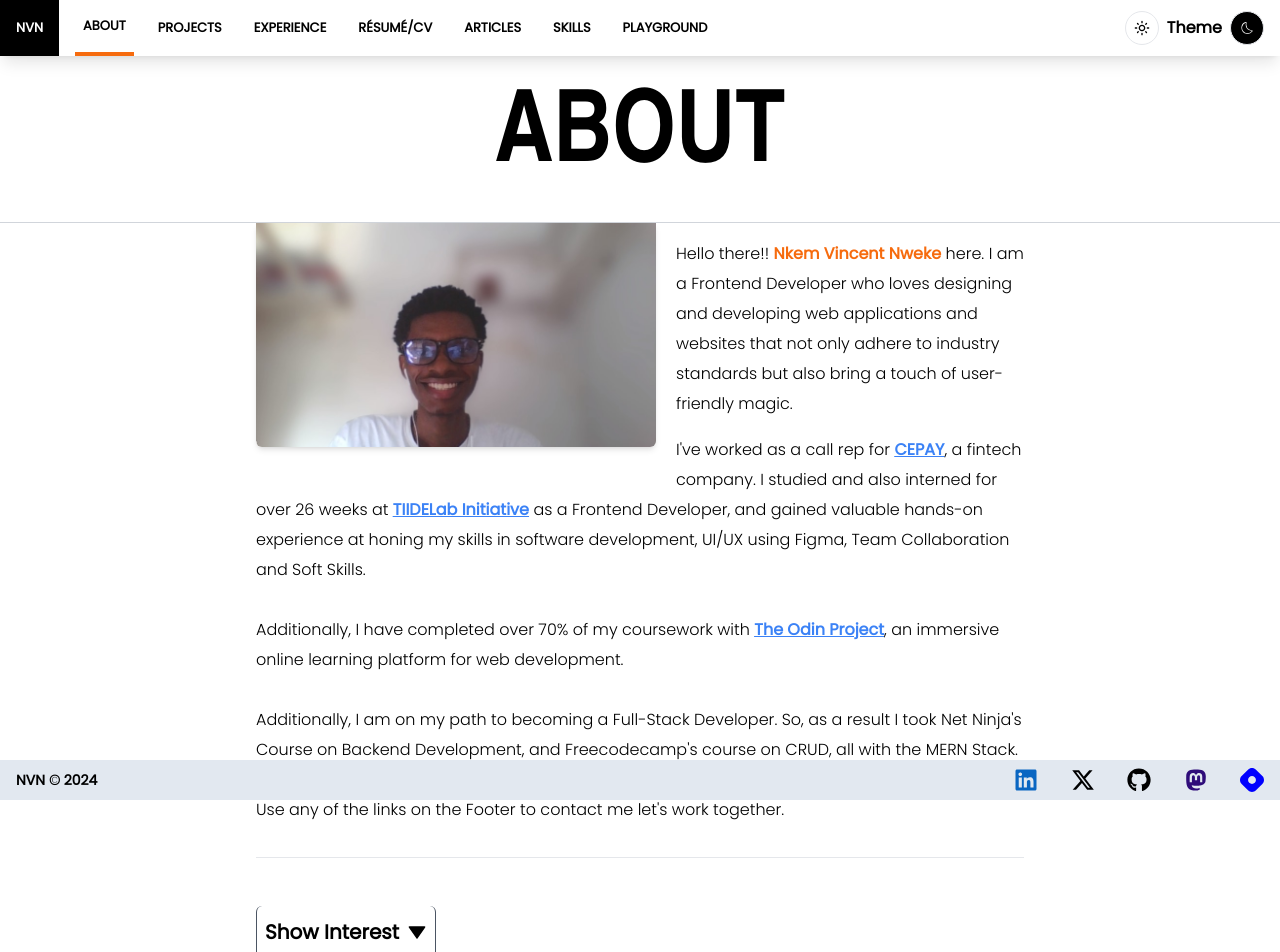
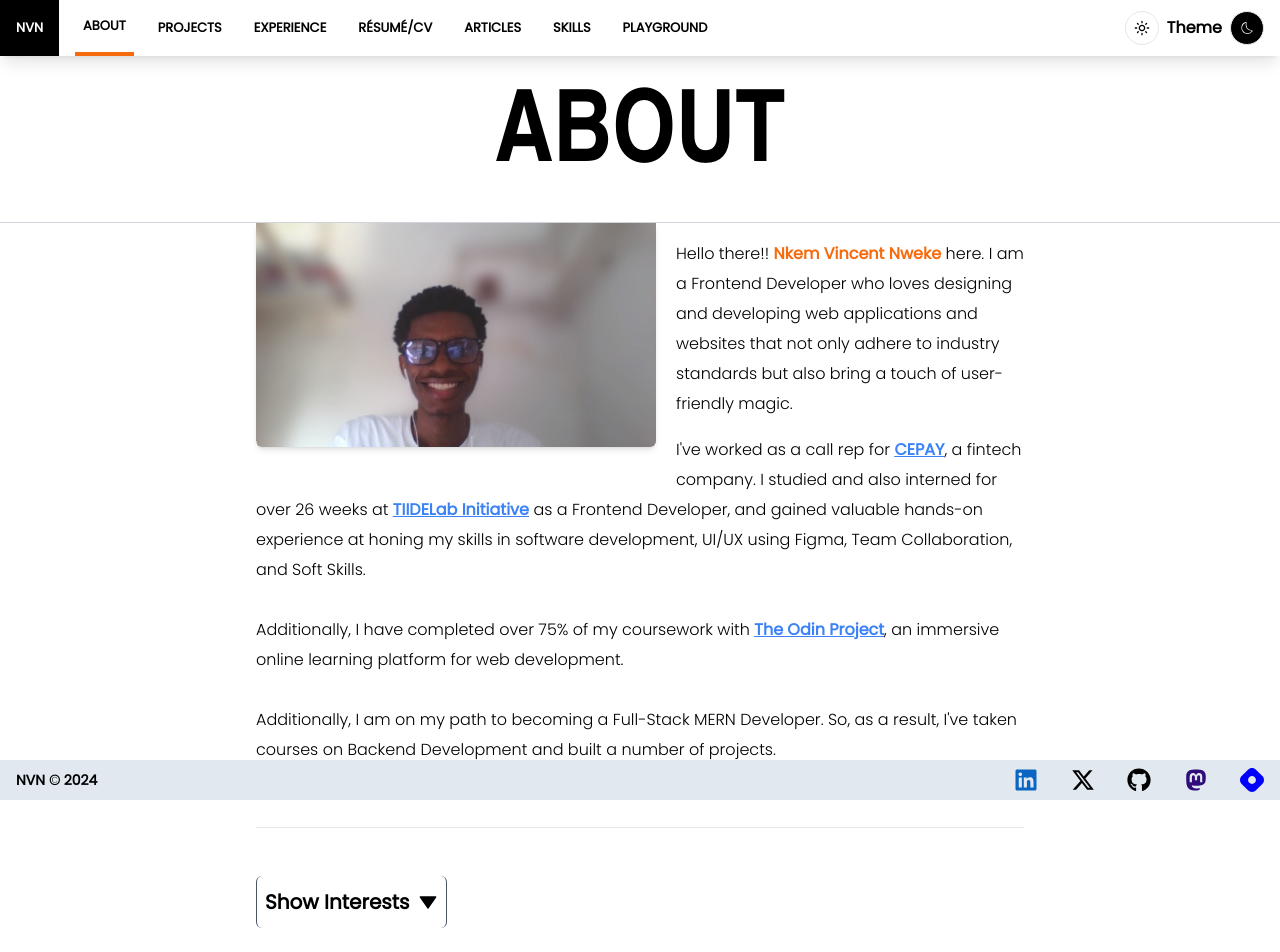
Before and after one commit to Nkemakolamuko/main-portfolio, a React (Vite) app: page /about in a window 1280 px wide. Shown: the top 952 px of the page. Built offline with nearby package versions, Linux system fonts and the light colour scheme.

Commit message:
Add new skill and make adjustments to About me --

```diff
--- a/src/components/pages/About.jsx
+++ b/src/components/pages/About.jsx
@@ -1,45 +1,44 @@
-import React, { useState, useRef } from "react";
+import React, { useState, useRef, useContext } from "react";
 import Header from "../Header";
 import PageTitle from "../PageTitle";
 import PFP from "./PFP.jpg";
 import Footer from "../Footer";
 import { BiSolidDownArrow } from "react-icons/bi";
 import HeaderHamburger from "./components/HeaderHamburger";
-import { ToastContainer, toast } from "react-toastify";
+import { ToastContainer } from "react-toastify";
 import "react-toastify/dist/ReactToastify.css";
 import { ThemeContext } from "../../App";
-import { useContext } from "react";
 
 const About = () => {
-  const { theme, setTheme } = useContext(ThemeContext);
-  const [interest, setInterests] = useState(false);
-  const interests = useRef(null);
+  const { theme } = useContext(ThemeContext);
+  const [isInterestVisible, setIsInterestVisible] = useState(false);
+  const [isHamburgerVisible, setIsHamburgerVisible] = useState(false);
+  const interestsRef = useRef(null);
 
-  const [hamburger, setHamburger] = useState(false);
-  // const [theme, setTheme] = useState("dark");
-
-  const handleOpenHamburger = () => {
-    setHamburger(true);
-  };
-
-  const handleHideHamburger = () => {
-    setHamburger(false);
+  const toggleHamburger = () => setIsHamburgerVisible(!isHamburgerVisible);
+  const toggleInterests = () => {
+    setIsInterestVisible(!isInterestVisible);
+    if (!isInterestVisible) {
+      interestsRef.current.scrollIntoView({ behavior: "smooth" });
+    }
   };
 
   return (
-    <div className="dark" data-theme={theme}>
-      <Header openHamburger={handleOpenHamburger} activeAbout={true} />
-      {hamburger && <HeaderHamburger hideHamburger={handleHideHamburger} />}
+    <div className={theme}>
+      <Header openHamburger={toggleHamburger} activeAbout={true} />
+      {isHamburgerVisible && (
+        <HeaderHamburger hideHamburger={toggleHamburger} />
+      )}
       <ToastContainer position="top-left" />
       <PageTitle title="About" />
       <div className="max-w-3xl mx-auto pb-28 px-4 md:px-0 lg:px-0">
-        <div className="float-start md:float-left lg:float-left mb-[20px] mr-[20px] ">
+        <div className="float-start md:float-left lg:float-left mb-[20px] mr-[20px]">
           <img
             src={PFP}
             width={400}
             height={400}
             alt="My Picture"
-            className="transition-all duration-300 rounded-b-md shadow-md hover:shadow-black/10   "
+            className="transition-all duration-300 rounded-b-md shadow-md hover:shadow-black/10"
           />
         </div>
         <div className="font-light leading-[30px]">
@@ -53,34 +52,45 @@ const About = () => {
           <p>
             I've worked as a call rep for{" "}
             <span className="font-bold text-blue-500 hover:text-blue-600 underline underline-offset-1">
-              <a href="https://beta.cepay.me/" target="_blank">
+              <a
+                href="https://beta.cepay.me/"
+                target="_blank"
+                rel="noopener noreferrer"
+              >
                 CEPAY
               </a>
             </span>
             , a fintech company. I studied and also interned for over 26 weeks
             at{" "}
             <span className="font-bold text-blue-500 hover:text-blue-600 underline underline-offset-1">
-              <a href="https://tiidelab-main.vercel.app/" target="_blank">
+              <a
+                href="https://tiidelab-main.vercel.app/"
+                target="_blank"
+                rel="noopener noreferrer"
+              >
                 TIIDELab Initiative
               </a>
             </span>{" "}
             as a Frontend Developer, and gained valuable hands-on experience at
             honing my skills in software development, UI/UX using Figma, Team
-            Collaboration and Soft Skills.
-            <br /> <br /> Additionally, I have completed over 70% of my
+            Collaboration, and Soft Skills.
+            <br /> <br /> Additionally, I have completed over 75% of my
             coursework with{" "}
             <span className="font-bold text-blue-500 hover:text-blue-600 underline underline-offset-1">
-              <a href="https://www.theodinproject.com/" target="_blank">
+              <a
+                href="https://www.theodinproject.com/"
+                target="_blank"
+                rel="noopener noreferrer"
+              >
                 The Odin Project
               </a>
             </span>
             , an immersive online learning platform for web development.
           </p>
           <br />
-          Additionally, I am on my path to becoming a Full-Stack Developer. So,
-          as a result I took Net Ninja's Course on Backend Development, and
-          Freecodecamp's course on CRUD, all with the MERN Stack. Added to
-          articles and project's along the way to assist my learning.
+          Additionally, I am on my path to becoming a Full-Stack MERN Developer.
+          So, as a result, I've taken courses on Backend Development and built a
+          number of projects.
           <br />
           Use any of the links on the Footer to contact me let's work together.
         </div>
@@ -90,30 +100,20 @@ const About = () => {
         <p className="mb-8"></p>
 
         <div className="resume-section-content font-light leading-[30px]">
-          <button
-            onClick={() => {
-              interests.current?.scrollIntoView({
-                behavior: "smooth",
-              });
-              setInterests(!interest);
-            }}
-          >
-            {/* <span ref={interests} id={interest ? "interests" : ""}></span> */}
+          <button onClick={toggleInterests}>
             <p className="transition-all duration-300 flex items-center gap-2 cursor-pointer border-l border-r hover:border-t-0 hover:border-b-0 px-2 py-1 my-4 rounded-md border-gray-600 justify-between font-light hover:bg-slate-300 hover:border-slate-300">
               <h2 className="my-2 md:my-2 font-bold text-base md:text-xl transition-all duration-300">
-                {interest ? "Hide Interest" : "Show Interest"}
+                {isInterestVisible ? "Hide Interests" : "Show Interests"}
               </h2>
-              <p>
-                {interest ? (
-                  <BiSolidDownArrow className="transition-all duration-300 text-base md:text-xl rotate-180" />
-                ) : (
-                  <BiSolidDownArrow className="transition-all duration-300 text-base md:text-xl " />
-                )}
-              </p>
+              <BiSolidDownArrow
+                className={`transition-all duration-300 text-base md:text-xl ${
+                  isInterestVisible ? "rotate-180" : ""
+                }`}
+              />
             </p>
           </button>
-          {interest && (
-            <div ref={interests} id={interest ? "interests" : ""}>
+          {isInterestVisible && (
+            <div ref={interestsRef} id="interests">
               <p className="mb-4">
                 As a Frontend Developer, I am passionate about honing my skills
                 and staying up-to-date with the latest technologies and trends
@@ -121,7 +121,6 @@ const About = () => {
                 further enhance my knowledge and creativity. Here are some of my
                 interests:
               </p>
-
               <ol>
                 <li>
                   <p className="mb-4">
@@ -159,12 +158,10 @@ const About = () => {
                   </p>
                 </li>
               </ol>
-
               <p className="mb-4">
                 When I do venture outdoors, I engage in activities that promote
                 physical well-being and balance. These activities include:
               </p>
-
               <ol>
                 <li>
                   <p className="mb-4">
@@ -193,7 +190,6 @@ const About = () => {
                   </p>
                 </li>
               </ol>
-
               <p className="mb-4">
                 By combining my passion for web development with diverse
                 interests and outdoor activities, I strive to maintain a
--- a/src/components/pages/Skills.jsx
+++ b/src/components/pages/Skills.jsx
@@ -37,10 +37,13 @@ const Skills = () => {
           skills="ReactJS - Firebase - TailwindCSS - Express - MongoDB"
           SkillName="Frameworks"
         />
-        <SkillsCard skills="Figma - Git - GitHub" SkillName="Tools" />
+        <SkillsCard
+          skills="Figma - Git - GitHub - Framer Motion"
+          SkillName="Tools"
+        />
 
         <SkillsCard
-          skills="Public Speaking - Good Communication - Learns Fast - Adapts Easily - Outspoken"
+          skills="Public Speaking - Good Communication - Learns Fast - Adapts Easily - Outspoken - Enthusiastic"
           SkillName="Soft Skills"
         />
 
```
